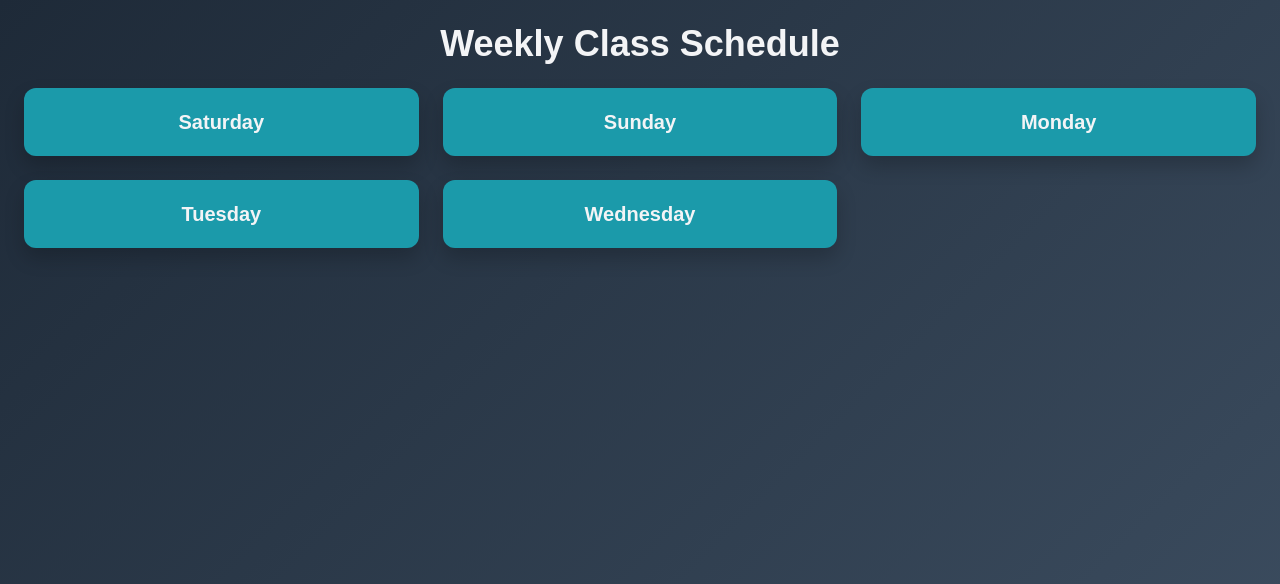
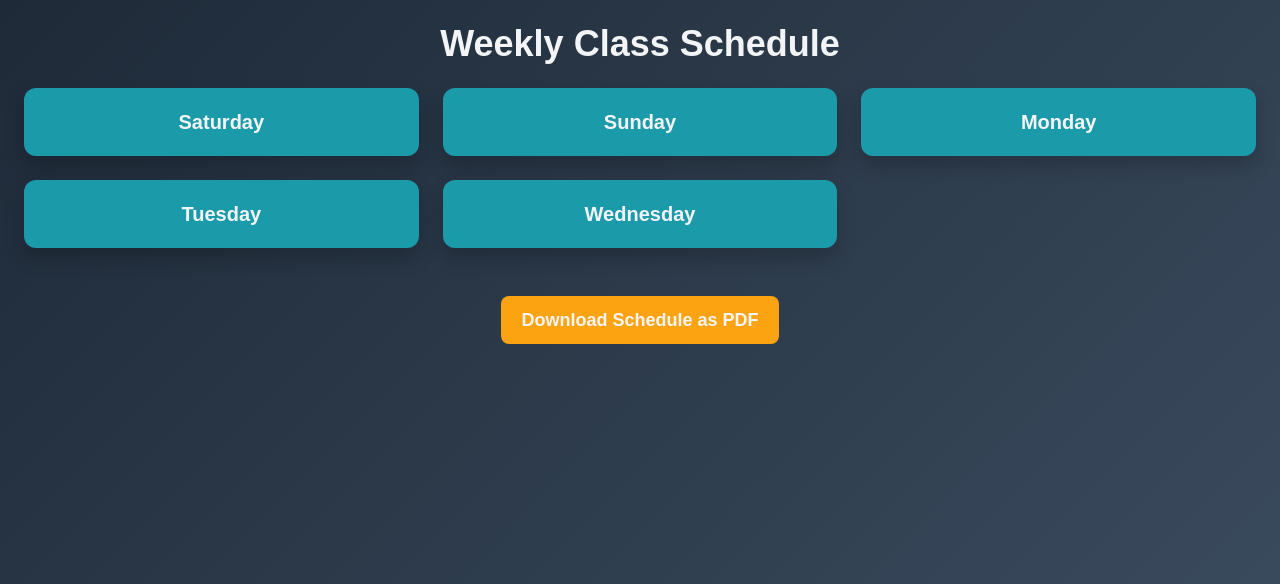
Before and after one commit to rofazhasan/digital_class_routine, a Flask app: page /weeklyschedule in a window 1280 px wide. Shown: the top 584 px of the page. Run offline with Flask 3, Linux system fonts and the light colour scheme; some libraries are stand-ins or nearby versions.

Commit message:
Update weeklyschedule.html

```diff
--- a/app/templates/weeklyschedule.html
+++ b/app/templates/weeklyschedule.html
@@ -5,6 +5,7 @@
     <meta name="viewport" content="width=device-width, initial-scale=1.0">
     <title>Weekly Schedule</title>
     <link href="https://cdn.jsdelivr.net/npm/tailwindcss@2.2.19/dist/tailwind.min.css" rel="stylesheet">
+    <script src="https://cdnjs.cloudflare.com/ajax/libs/html2pdf.js/0.9.2/html2pdf.bundle.min.js"></script>
     <style>
         body {
             font-family: 'Poppins', sans-serif;
@@ -23,10 +24,22 @@
             transform: scale(1.05);
             background-color: #15616D;
         }
+
+        .download-btn {
+            background-color: #FCA311;
+            padding: 10px 20px;
+            border-radius: 8px;
+            cursor: pointer;
+            transition: background-color 0.3s ease;
+        }
+
+        .download-btn:hover {
+            background-color: #FF7A00;
+        }
     </style>
 </head>
 <body class="text-gray-100 flex flex-col min-h-screen">
-    <div class="container mx-auto p-6 text-center">
+    <div class="container mx-auto p-6 text-center" id="schedule">
         <h1 class="text-4xl font-bold mb-6">Weekly Class Schedule</h1>
         <div class="grid grid-cols-1 md:grid-cols-2 lg:grid-cols-3 gap-6">
             <!-- Days of the week with links -->
@@ -37,8 +50,29 @@
             {% endfor %}
         </div>
     </div>
+
+    <!-- Download Button -->
+    <div class="text-center mt-6">
+        <button class="download-btn text-lg font-semibold" onclick="downloadPDF()">Download Schedule as PDF</button>
+    </div>
+
     <footer class="text-center p-4 mt-auto">
         <p class="text-gray-300">Developed by Md. Rofaz Hasan Rafiu</p>
     </footer>
+
+    <!-- JavaScript for PDF Download -->
+    <script>
+        function downloadPDF() {
+            const element = document.getElementById('schedule');
+            const options = {
+                margin: 0.5,
+                filename: 'weekly_schedule.pdf',
+                image: { type: 'jpeg', quality: 0.98 },
+                html2canvas: { scale: 2 },
+                jsPDF: { unit: 'in', format: 'letter', orientation: 'portrait' }
+            };
+            html2pdf().set(options).from(element).save();
+        }
+    </script>
 </body>
 </html>
```
